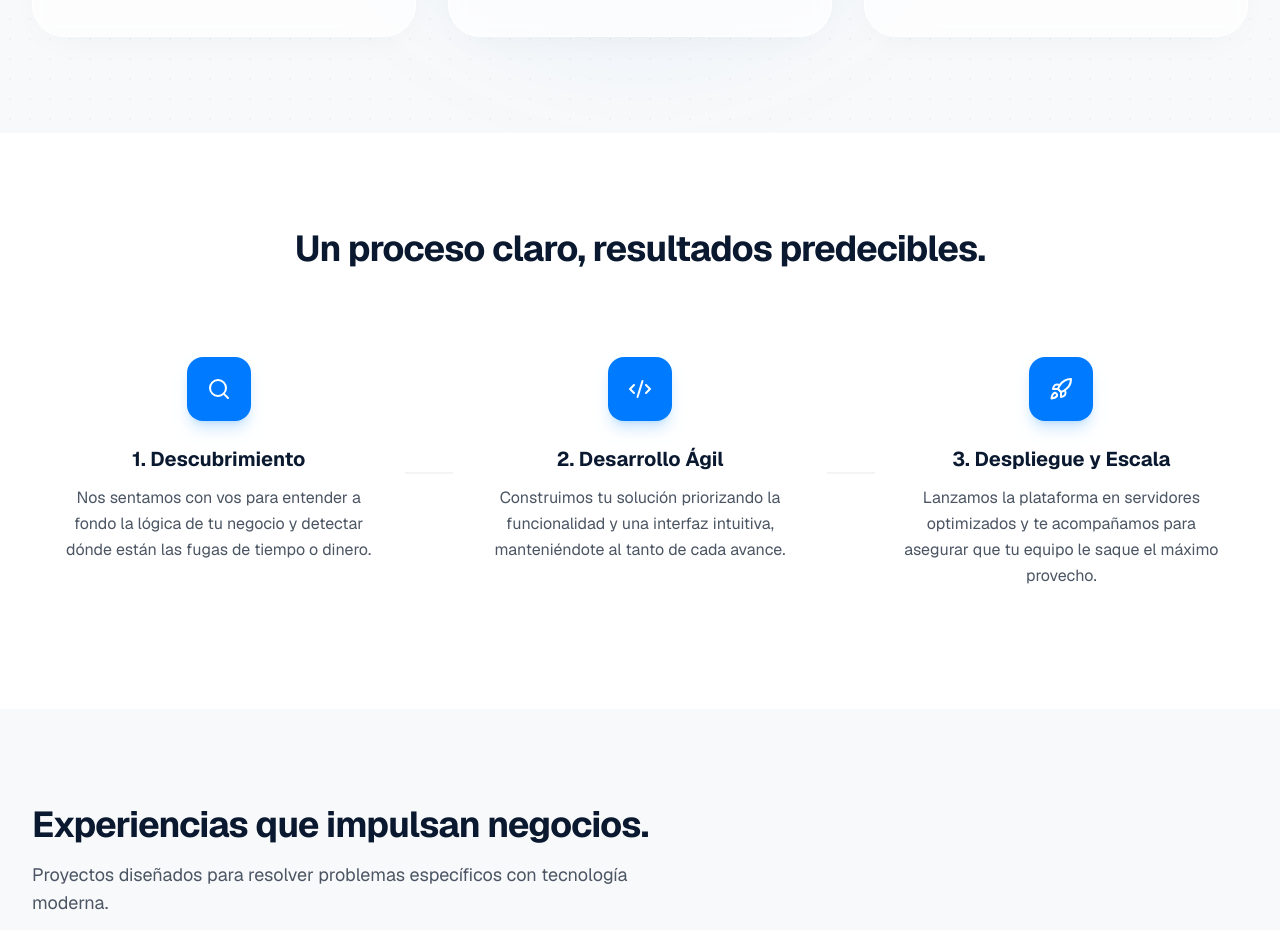
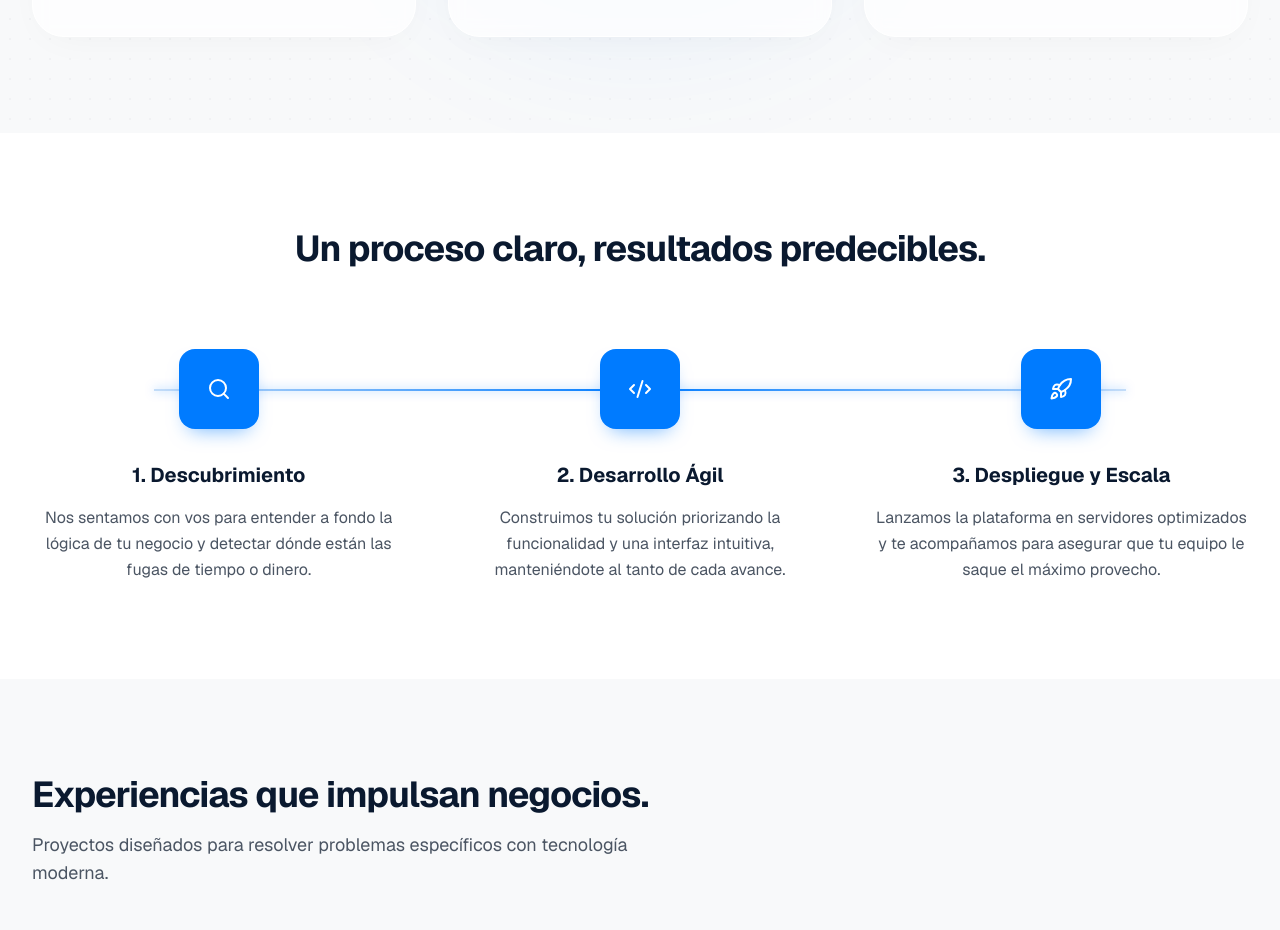
Before and after one commit to tomireyes28/wedevi, a Next.js app: page / in a window 1280 px wide. Shown: the part 2240-3170 px from the top of the page. Built offline with nearby package versions, Linux system fonts and the light colour scheme.

Commit message:
feat: implement animated process timeline with scroll progress and hover pulses

```diff
--- a/src/components/sections/Process.tsx
+++ b/src/components/sections/Process.tsx
@@ -1,4 +1,7 @@
+"use client";
+
 import { Search, Code2, Rocket } from 'lucide-react';
+import { motion } from 'framer-motion';
 
 const steps = [
   {
@@ -18,33 +21,78 @@ const steps = [
   }
 ];
 
+const containerVariants = {
+  hidden: { opacity: 0 },
+  show: {
+    opacity: 1,
+    transition: { staggerChildren: 0.4, delayChildren: 0.2 }
+  }
+};
+
+const itemVariants = {
+  hidden: { opacity: 0, y: 20, scale: 0.9 },
+  show: { opacity: 1, y: 0, scale: 1, transition: { duration: 0.5, ease: "easeOut" } }
+};
+
 export default function Process() {
   return (
-    <section id="proceso" className="py-24 bg-white">
-      <div className="max-w-7xl mx-auto px-4 sm:px-6 lg:px-8">
-        <div className="text-center mb-16">
+    <section id="proceso" className="py-24 bg-white relative overflow-hidden">
+      <div className="max-w-7xl mx-auto px-4 sm:px-6 lg:px-8 relative z-10">
+
+        <motion.div
+          initial={{ opacity: 0, y: 20 }}
+          whileInView={{ opacity: 1, y: 0 }}
+          viewport={{ once: true }}
+          transition={{ duration: 0.6 }}
+          className="text-center mb-20"
+        >
           <h2 className="text-3xl md:text-4xl font-bold text-brand-navy mb-4 tracking-tight">
             Un proceso claro, resultados predecibles.
           </h2>
-        </div>
+        </motion.div>
 
-        <div className="relative">
-          {/* Línea conectora (solo desktop) */}
-          <div className="hidden md:block absolute top-1/2 left-0 w-full h-0.5 bg-gray-100 -translate-y-1/2 z-0" />
+        <div className="relative mt-12">
+          {/* Línea conectora de fondo (Gris) - Solo Desktop */}
+          <div className="hidden md:block absolute top-[2.5rem] left-[10%] right-[10%] h-[2px] bg-gray-100 -z-10" />
 
-          <div className="grid md:grid-cols-3 gap-12 relative z-10">
+          {/* Línea conectora animada (Azul) - Se dibuja al hacer scroll */}
+          <motion.div
+            initial={{ scaleX: 0 }}
+            whileInView={{ scaleX: 1 }}
+            viewport={{ once: true }}
+            transition={{ duration: 1.5, ease: "easeInOut", delay: 0.5 }}
+            className="hidden md:block absolute top-[2.5rem] left-[10%] right-[10%] h-[2px] bg-gradient-to-r from-brand-blue/20 via-brand-blue to-brand-blue/20 origin-left -z-10 shadow-[0_0_10px_rgba(0,123,255,0.5)]"
+          />
+
+          <motion.div
+            variants={containerVariants}
+            initial="hidden"
+            whileInView="show"
+            viewport={{ once: true, margin: "-50px" }}
+            className="grid md:grid-cols-3 gap-12 relative"
+          >
             {steps.map((step, index) => (
-              <div key={index} className="bg-white p-6 flex flex-col items-center text-center">
-                <div className="w-16 h-16 bg-brand-blue text-white rounded-2xl flex items-center justify-center mb-6 shadow-lg shadow-brand-blue/20">
-                  {step.icon}
+              <motion.div key={index} variants={itemVariants} className="flex flex-col items-center text-center group">
+
+                {/* Contenedor del Ícono con efecto de pulso al encenderse */}
+                <div className="relative mb-8">
+                  {/* Círculo de pulso animado en hover */}
+                  <div className="absolute inset-0 bg-brand-blue rounded-2xl opacity-0 group-hover:opacity-20 group-hover:scale-150 transition-all duration-700 ease-out"></div>
+
+                  <div className="relative w-20 h-20 bg-brand-blue text-white rounded-2xl flex items-center justify-center shadow-[0_10px_20px_-10px_rgba(0,123,255,0.6)] group-hover:-translate-y-2 group-hover:shadow-[0_15px_30px_-10px_rgba(0,123,255,0.8)] transition-all duration-300">
+                    {step.icon}
+                  </div>
                 </div>
-                <h3 className="text-xl font-bold text-brand-navy mb-3">{step.title}</h3>
-                <p className="text-brand-gray leading-relaxed">
+
+                <h3 className="text-xl font-bold text-brand-navy mb-4 group-hover:text-brand-blue transition-colors">
+                  {step.title}
+                </h3>
+                <p className="text-brand-gray leading-relaxed max-w-sm">
                   {step.description}
                 </p>
-              </div>
+              </motion.div>
             ))}
-          </div>
+          </motion.div>
         </div>
       </div>
     </section>
```
